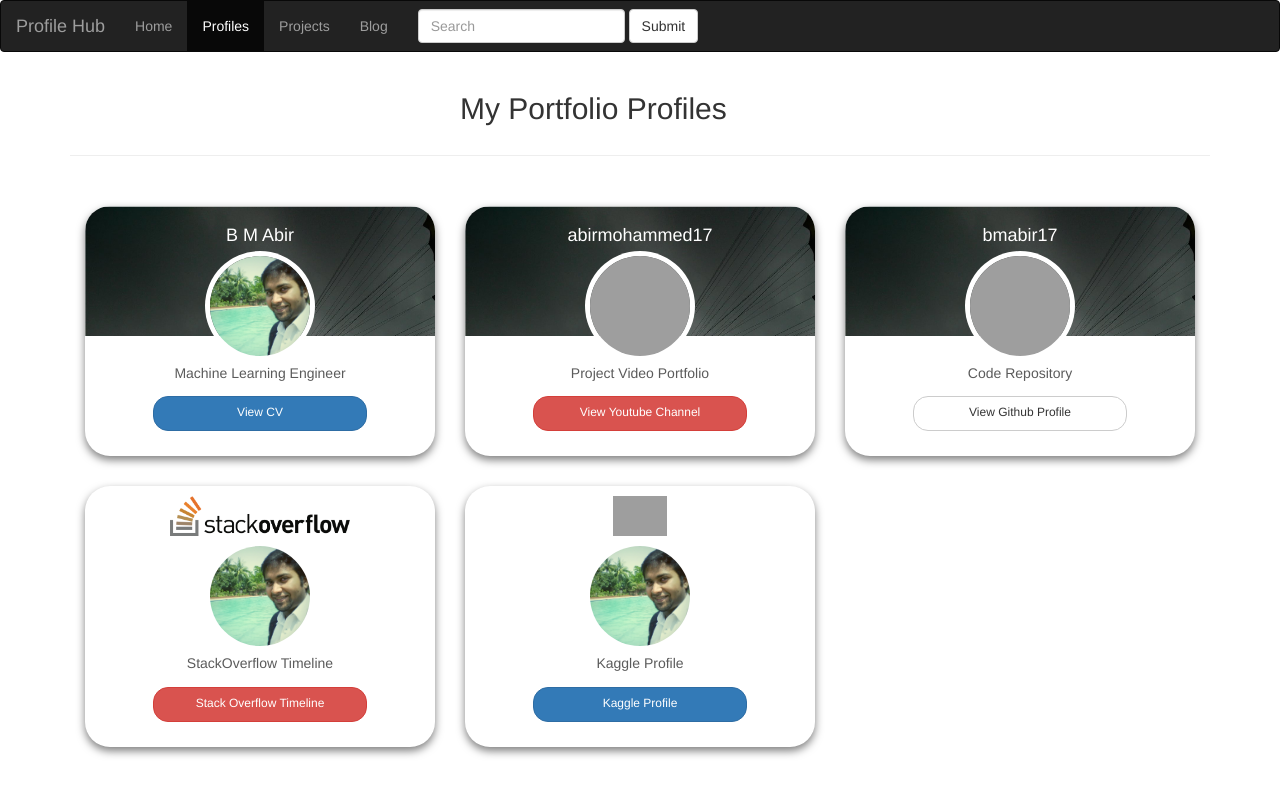
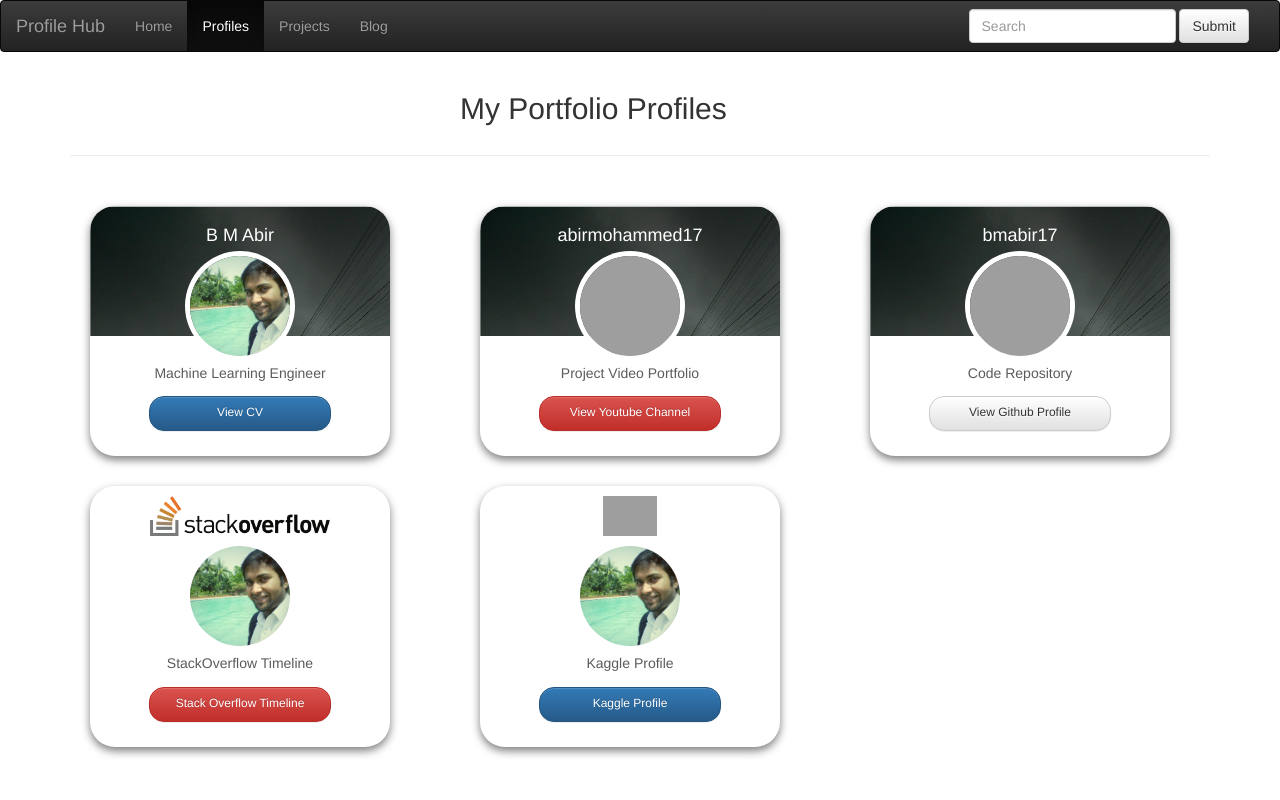
Before and after one commit to bmabir17/bmabir17.github.io, a PHP site: page / in a window 1280 px wide. Run offline with PHP 8.4, Linux system fonts and the light colour scheme; some libraries are stand-ins or nearby versions; grey boxes are pictures that could not be loaded.

Commit message:
Mobile View optimization

```diff
--- a/avaterBox.css
+++ b/avaterBox.css
@@ -3,8 +3,10 @@ body{
 }
 .user-profile-2 {
     text-align: center;
-    position: relative;
+    /* position: relative; */
     margin-top:10px;
+    margin-left:20px;
+    height: auto;
 }
 
 .box-info {
@@ -18,6 +20,7 @@ body{
     -o-transition: All 0.4s ease;
     box-shadow: 0 4px 8px 0 rgba(0,0,0,0.5);
     border-radius: 25px;
+    width: 300px;
 }
 .box-info:hover{
     box-shadow: 0 8px 16px 0 rgba(0,0,0,0.7);
--- a/index.html
+++ b/index.html
@@ -2,19 +2,33 @@
     <head>
 		<link rel="stylesheet" type="text/css" href="avaterBox.css">
         <link href="https://maxcdn.bootstrapcdn.com/bootstrap/3.3.7/css/bootstrap.min.css" rel="stylesheet" integrity="sha384-BVYiiSIFeK1dGmJRAkycuHAHRg32OmUcww7on3RYdg4Va+PmSTsz/K68vbdEjh4u" crossorigin="anonymous">
-        <script
+        <!-- Optional theme -->
+    	<link rel="stylesheet" href="https://maxcdn.bootstrapcdn.com/bootstrap/3.3.7/css/bootstrap-theme.min.css" integrity="sha384-rHyoN1iRsVXV4nD0JutlnGaslCJuC7uwjduW9SVrLvRYooPp2bWYgmgJQIXwl/Sp" crossorigin="anonymous">
+		<script src="https://ajax.googleapis.com/ajax/libs/jquery/3.1.1/jquery.min.js"></script>
+		<!-- Latest compiled and minified JavaScript -->
+		<script src="https://maxcdn.bootstrapcdn.com/bootstrap/3.3.7/js/bootstrap.min.js" integrity="sha384-Tc5IQib027qvyjSMfHjOMaLkfuWVxZxUPnCJA7l2mCWNIpG9mGCD8wGNIcPD7Txa" crossorigin="anonymous"></script>
+
+		<!-- <script
           src="https://code.jquery.com/jquery-3.2.1.min.js"
           integrity="sha256-hwg4gsxgFZhOsEEamdOYGBf13FyQuiTwlAQgxVSNgt4="
           crossorigin="anonymous"></script>
-        <script src="https://maxcdn.bootstrapcdn.com/bootstrap/3.3.7/js/bootstrap.min.js" integrity="sha384-Tc5IQib027qvyjSMfHjOMaLkfuWVxZxUPnCJA7l2mCWNIpG9mGCD8wGNIcPD7Txa" crossorigin="anonymous"></script>
+		-->
         <script type="text/javascript" src="https://platform.linkedin.com/badges/js/profile.js" async defer></script>
+
 	</head>
     <body>
         <nav class="navbar navbar-inverse">
 			<div class="container-fluid">
 				<div class="navbar-header">
+					<button type="button" class="navbar-toggle collapsed" data-toggle="collapse" data-target="#bs-example-navbar-collapse-1" aria-expanded="false">
+						<span class="sr-only">Toggle navigation</span>
+						<!-- <span class="icon-bar"></span>
+						<span class="icon-bar"></span>
+						<span class="icon-bar"></span> -->
+					  </button>
 					<a class="navbar-brand" href="#">Profile Hub</a>
 				</div>
+				<div class="collapse navbar-collapse" id="bs-example-navbar-collapse-1">
 					<ul class="nav navbar-nav">
 						<li><a href="/index.html">Home</a></li>
 						<li class="active"><a href="/index.html">Profiles</a></li>
@@ -22,12 +36,13 @@
 						<!-- <li><a href="http://cv.bdwebhub.com/tutorials">Tutorials</a></li> -->
 						<li><a href="/blog/index.html">Blog</a></li>
 					</ul>
-            <form class="navbar-form navbar-left">
+					<form class="navbar-form navbar-right">
 						<div class="form-group">
 							<input type="text" class="form-control" placeholder="Search">
 						</div>
 						<button type="submit" class="btn btn-default">Submit</button>
 					</form>
+				</div>
 			</div>
         </nav>
         <div class="container bootstrap snippet">
@@ -42,9 +57,10 @@
             </div>
             <hr>
             <br>
-            <div class="col-sm-4">
+			<div class="row">
+				<div class="col-md-4 ">
 					<!-- Begin user profile -->
-            	<div class="box-info text-center user-profile-2">
+					<div class="text-center box-info user-profile-2">
 						<div class="header-cover">
 							<img src="people/abir/avater_background.jpg" height="200%" widht="50%" alt="User cover">
 						</div>
@@ -63,7 +79,7 @@
 						</div>
 					</div>
 				</div>
-            <div class="col-sm-4">
+				<div class="col-md-4">
 					<!-- Begin user profile -->
 					<div class="box-info text-center user-profile-2">
 						<div class="header-cover">
@@ -77,14 +93,14 @@
 							<div class="user-button">
 								<div class="row">
 									<div class="col-md-12">
-            						<a type="button" href="https://www.youtube.com/c/abirmohammed17" role="button" class="btn btn-danger btn-circle btn-sm"><i class="fa fa-envelope"></i> View Youtube Channel</a>
+										<a type="button" href="https://www.youtube.com/c/abirmohammed17" role="button" class="btn btn-danger btn-circle btn-sm" style="color:#fff"><i class="fa fa-envelope"></i> View Youtube Channel</a>
 									</div>
 								</div>
 							</div>
 						</div>
 					</div>
 				</div>
-            <div class="col-sm-4">
+				<div class="col-md-4">
 					<!-- Begin user profile -->
 					<div class="box-info text-center user-profile-2">
 						<div class="header-cover">
@@ -105,8 +121,9 @@
 						</div>
 					</div>
 				</div>
-
-            <div class="col-sm-4">
+			</div>
+			<div class="row">
+				<div class="col-md-4">
 					<div class="box-info text-center user-profile-2">
 						<div class="header-cover">
 							<img src="stack-overflow.png" style="padding-top:10px" height="50" widht="80" alt="User cover">
@@ -120,14 +137,14 @@
 							<div class="user-button">
 								<div class="row">
 									<div class="col-md-12">
-            						<a type="button" href="https://stackoverflow.com/story/bmabir17" role="button" class="btn btn-danger btn-circle btn-sm"><i class="fa fa-envelope"></i> Stack Overflow Timeline</a>
+										<a type="button" href="https://stackoverflow.com/story/bmabir17" role="button" class="btn btn-danger btn-circle btn-sm" style="color:#fff"><i class="fa fa-envelope"></i> Stack Overflow Timeline</a>
 									</div>
 								</div>
 							</div>
 						</div>
 					</div>
 				</div>
-            <div class="col-sm-4">
+				<div class="col-md-4">
 					<div class="box-info text-center user-profile-2">
 						<div class="header-cover">
 							<img src="https://www.kaggle.com/static/images/site-logo.png" style="padding-top:10px" height="50" widht="80" alt="User cover">
@@ -141,14 +158,14 @@
 							<div class="user-button">
 								<div class="row">
 									<div class="col-md-12">
-            						<a type="button" href="https://www.kaggle.com/bmabir17" role="button" class="btn btn-primary btn-circle btn-sm"><i class="fa fa-envelope"></i> Kaggle Profile </a>
+										<a type="button" href="https://www.kaggle.com/bmabir17" role="button" class="btn btn-primary btn-circle btn-sm" style="color:#fff"><i class="fa fa-envelope"></i> Kaggle Profile </a>
 									</div>
 								</div>
 							</div>
 						</div>
 					</div>
 				</div>
-			<div class="col-sm-4" style="margin:auto;">
+				<div class="col-md-4" style="margin:auto;">
 					<!--                 <div style="border-bottom:4px solid #DDDDDD;padding-top: 10px;" class=" text-center LI-profile-badge"  data-version="v1" data-size="medium" data-locale="en_US"
 										data-type="vertical" data-theme="light" data-vanity="bmabir17">
 										<a class="LI-simple-link" href='https://bd.linkedin.com/in/bmabir17?trk=profile-badge'>BM Abir</a>
@@ -159,5 +176,6 @@
 					</div>
 				</div>
 			</div>
+        </div>
     </body>
 </html>
```
Also changed, not shown: other parts of avaterBox.css (+60 -0 lines). Lines whose indentation alone changed are shown as unchanged.
